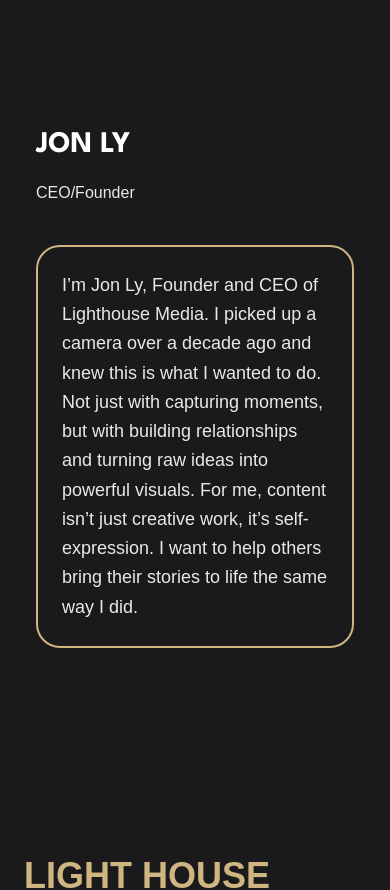
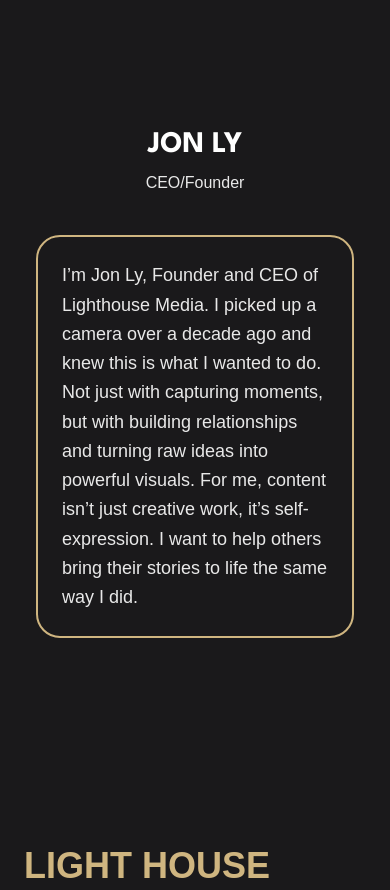
Before and after one commit to lighthousemediateam/lhmsite, a Next.js app: page /about in a window 390 px wide. Shown: the part 4480-5370 px from the top of the page. Built offline with nearby package versions, Linux system fonts and the light colour scheme; a web font is replaced by a local one.

Commit message:
mobile ui fix

```diff
--- a/components/TeamSpotlight.tsx
+++ b/components/TeamSpotlight.tsx
@@ -152,15 +152,16 @@
             </div>
           </div>
 
-          {/* RIGHT: Info — MOBILE ONLY (desktop is in header) */}
-          <aside className="md:hidden relative z-20 md:pl-4 lg:pl-8">
-            <div className="space-y-4">
-              <h3 className="text-3xl font-bold uppercase leading-tight text-white">
+          {/* Mobile info (centered) */}
+          <aside className="md:hidden relative z-20">
+            <div className="space-y-2 text-center">
+              <h3 className="text-3xl font-bold uppercase text-white">
                 {active.name}
               </h3>
               <p className="text-base text-white/90">{active.role}</p>
             </div>
           </aside>
+
         </div>
 
         {/* Dots (desktop) */}
```
